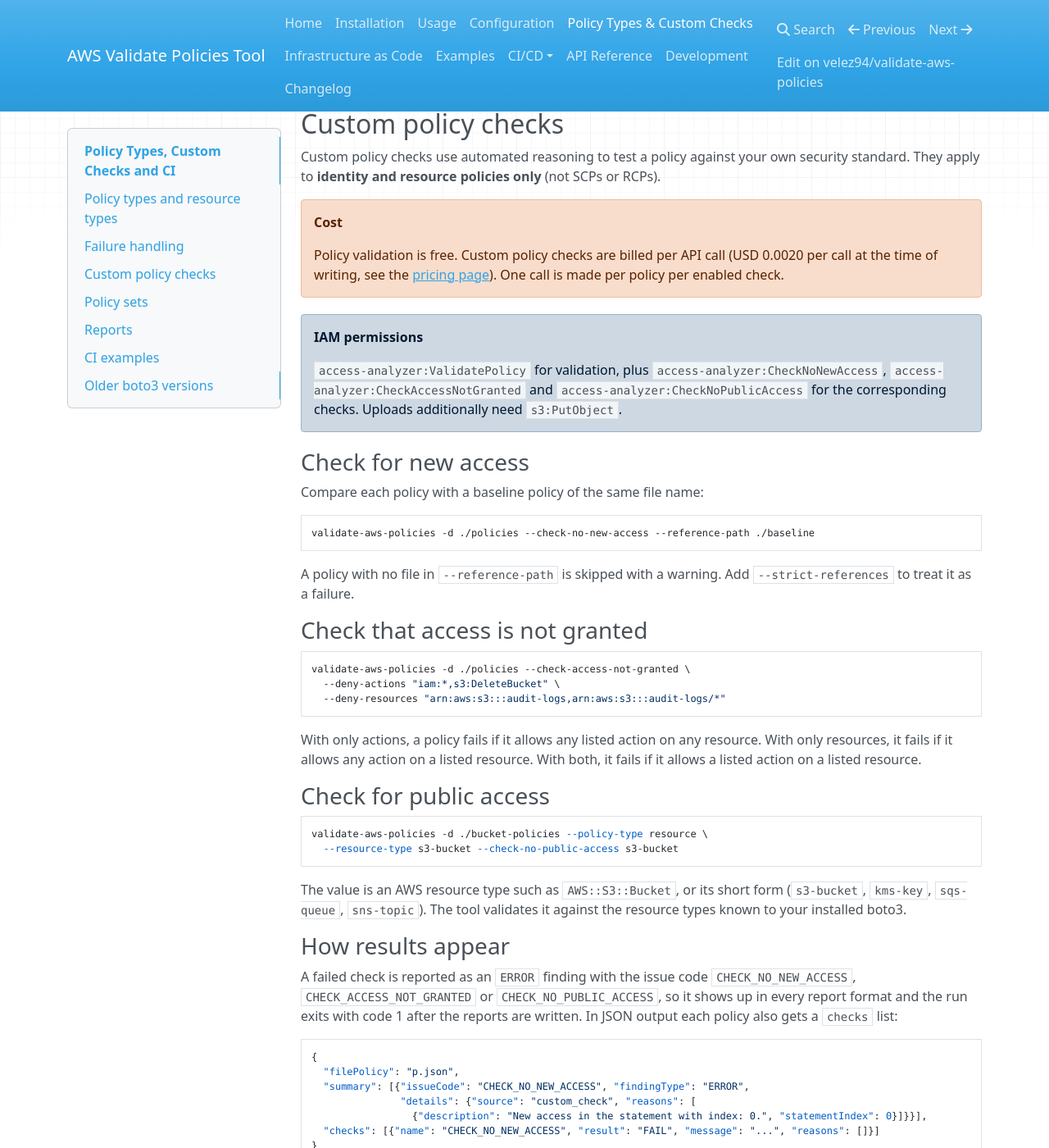
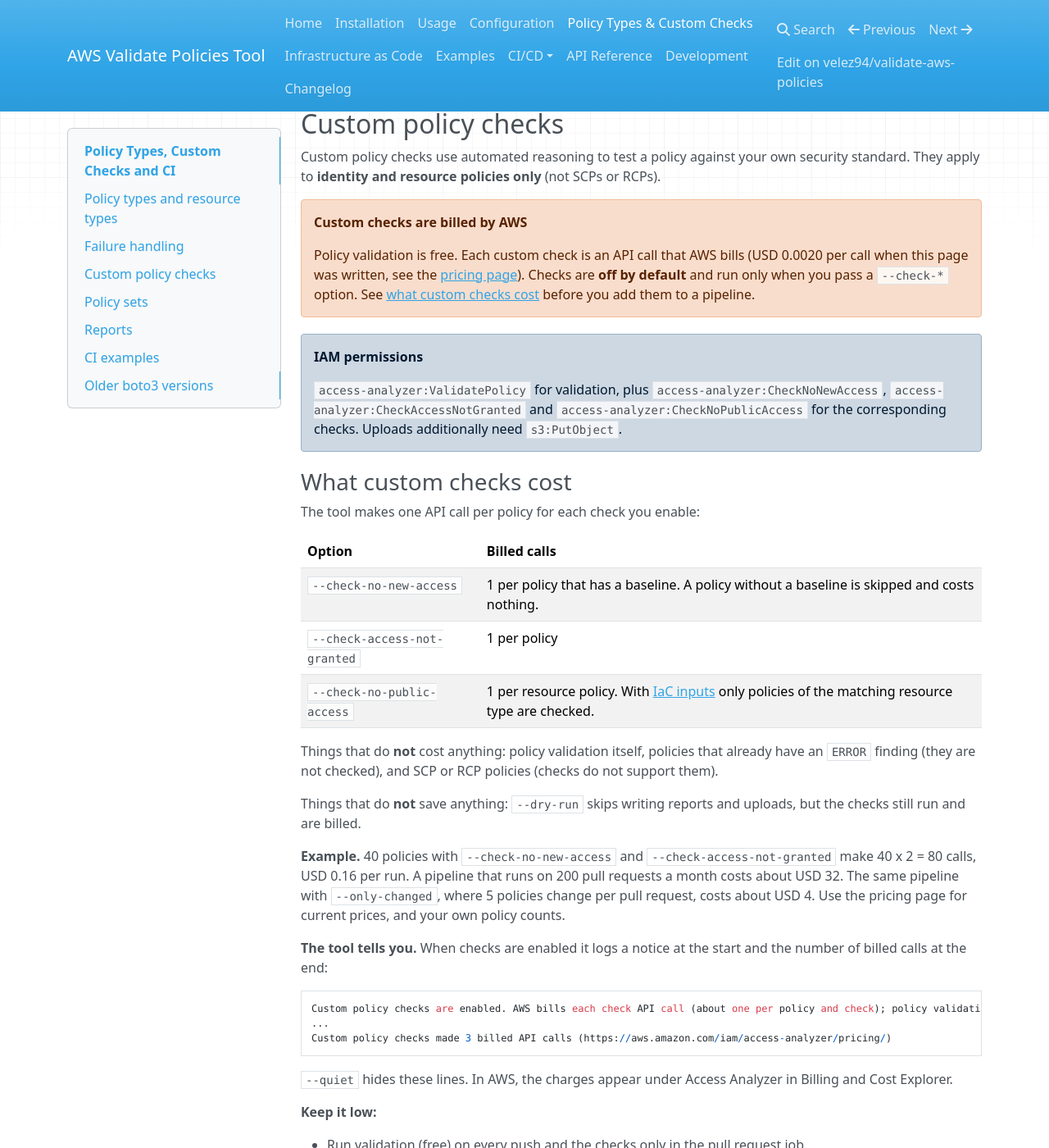
Before and after one commit to velez94/validate-aws-policies, an MkDocs documentation site: the page built from docs/access-analyzer-features.md, in a window 1280 px wide and 1400 px high, scrolled down 1271 px. Shown: the whole window at 82% size. Built offline with MkDocs 1.6.1, drawn with Linux system fonts in a browser that asks for light colours; nearby versions of some CDN libraries; some of the changed text lies outside the part shown.

Commit message:
feat: say when custom policy checks are billed and how many calls were made
AWS bills the three custom policy checks per API call. The docs mentioned it,
but nothing told a user what a run would cost.

- Log a notice when checks are enabled and, at the end, the number of billed
  API calls made (hidden by --quiet)
- run_policy_checks() returns the number of calls
- --help explains the billing, including that --dry-run still bills
- New docs section "What custom checks cost": calls per option, what is free,
  a worked example, how to keep it low; linked from the README, installation,
  IaC, CodeBuild and API pages

````diff
--- a/docs/access-analyzer-features.md
+++ b/docs/access-analyzer-features.md
@@ -55,17 +55,58 @@ Severity order: `ERROR` > `SECURITY_WARNING` > `WARNING` > `SUGGESTION`.
 Custom policy checks use automated reasoning to test a policy against your own security
 standard. They apply to **identity and resource policies only** (not SCPs or RCPs).
 
-!!! warning "Cost"
-    Policy validation is free. Custom policy checks are billed per API call
-    (USD 0.0020 per call at the time of writing, see the
-    [pricing page](https://aws.amazon.com/iam/access-analyzer/pricing/)). One call is made per
-    policy per enabled check.
+!!! warning "Custom checks are billed by AWS"
+    Policy validation is free. Each custom check is an API call that AWS bills (USD 0.0020 per
+    call when this page was written, see the
+    [pricing page](https://aws.amazon.com/iam/access-analyzer/pricing/)). Checks are **off by
+    default** and run only when you pass a `--check-*` option. See
+    [what custom checks cost](#what-custom-checks-cost) before you add them to a pipeline.
 
 !!! info "IAM permissions"
     `access-analyzer:ValidatePolicy` for validation, plus
     `access-analyzer:CheckNoNewAccess`, `access-analyzer:CheckAccessNotGranted` and
     `access-analyzer:CheckNoPublicAccess` for the corresponding checks.
     Uploads additionally need `s3:PutObject`.
+
+### What custom checks cost
+
+The tool makes one API call per policy for each check you enable:
+
+| Option | Billed calls |
+|---|---|
+| `--check-no-new-access` | 1 per policy that has a baseline. A policy without a baseline is skipped and costs nothing. |
+| `--check-access-not-granted` | 1 per policy |
+| `--check-no-public-access` | 1 per resource policy. With [IaC inputs](iac.md) only policies of the matching resource type are checked. |
+
+Things that do **not** cost anything: policy validation itself, policies that already have an
+`ERROR` finding (they are not checked), and SCP or RCP policies (checks do not support them).
+
+Things that do **not** save anything: `--dry-run` skips writing reports and uploads, but the
+checks still run and are billed.
+
+**Example.** 40 policies with `--check-no-new-access` and `--check-access-not-granted` make
+40 x 2 = 80 calls, USD 0.16 per run. A pipeline that runs on 200 pull requests a month costs
+about USD 32. The same pipeline with `--only-changed`, where 5 policies change per pull request,
+costs about USD 4. Use the pricing page for current prices, and your own policy counts.
+
+**The tool tells you.** When checks are enabled it logs a notice at the start and the number of
+billed calls at the end:
+
+```text
+Custom policy checks are enabled. AWS bills each check API call (about one per policy and check); policy validation is free.
+...
+Custom policy checks made 3 billed API calls (https://aws.amazon.com/iam/access-analyzer/pricing/)
+```
+
+`--quiet` hides these lines. In AWS, the charges appear under Access Analyzer in Billing and
+Cost Explorer.
+
+**Keep it low:**
+
+- Run validation (free) on every push and the checks only in the pull request job.
+- Use `--only-changed` with Terraform or Pulumi plans so unchanged policies are not checked.
+- Enable only the checks you need, and prefer a short baseline of the policies that matter.
+- Check the number of calls on a small input first.
 
 ### Check for new access
 
````
Also changed, not shown: CHANGELOG.md (+6 -0 lines), README.md (+4 -2 lines), docs/api.md (+3 -1 lines), docs/codebuild.md (+2 -2 lines), docs/iac.md (+2 -1 lines), docs/installation.md (+2 -1 lines), 5 other files.
